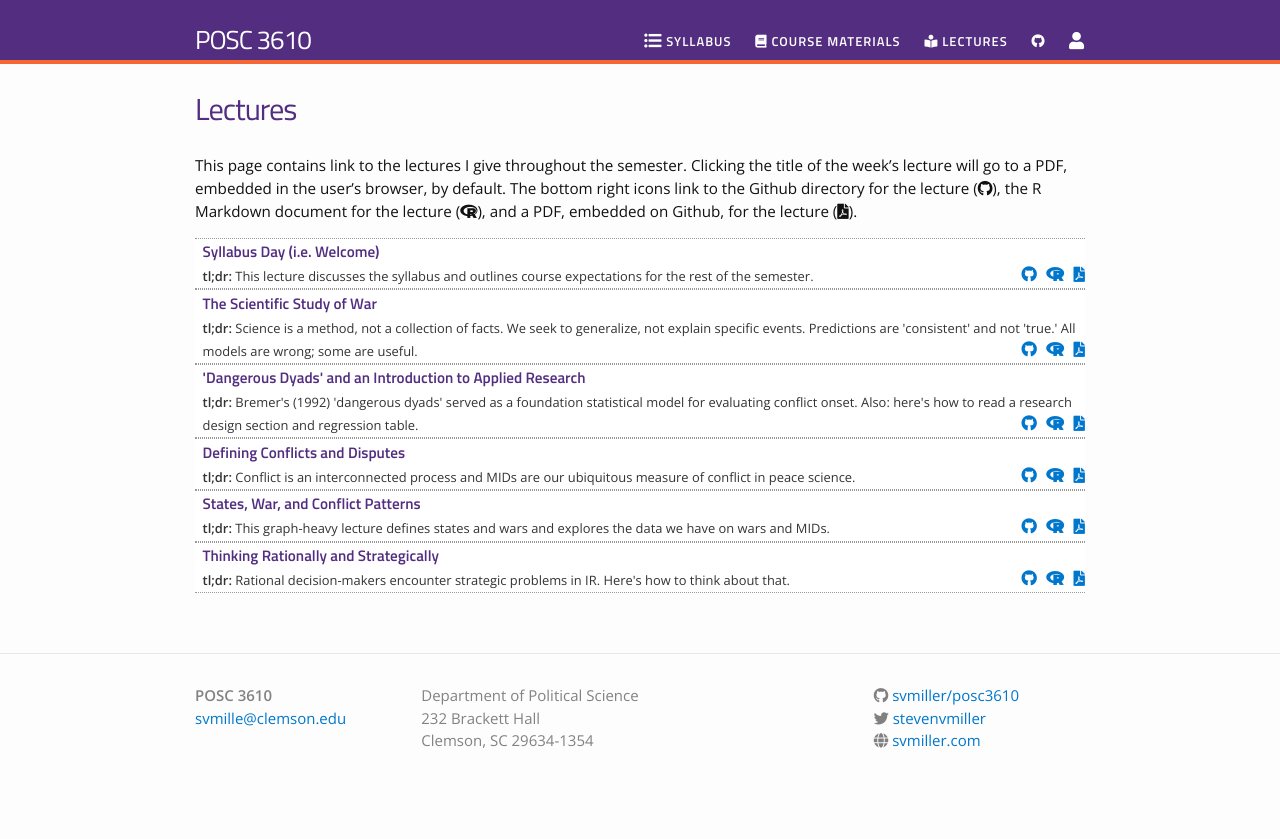
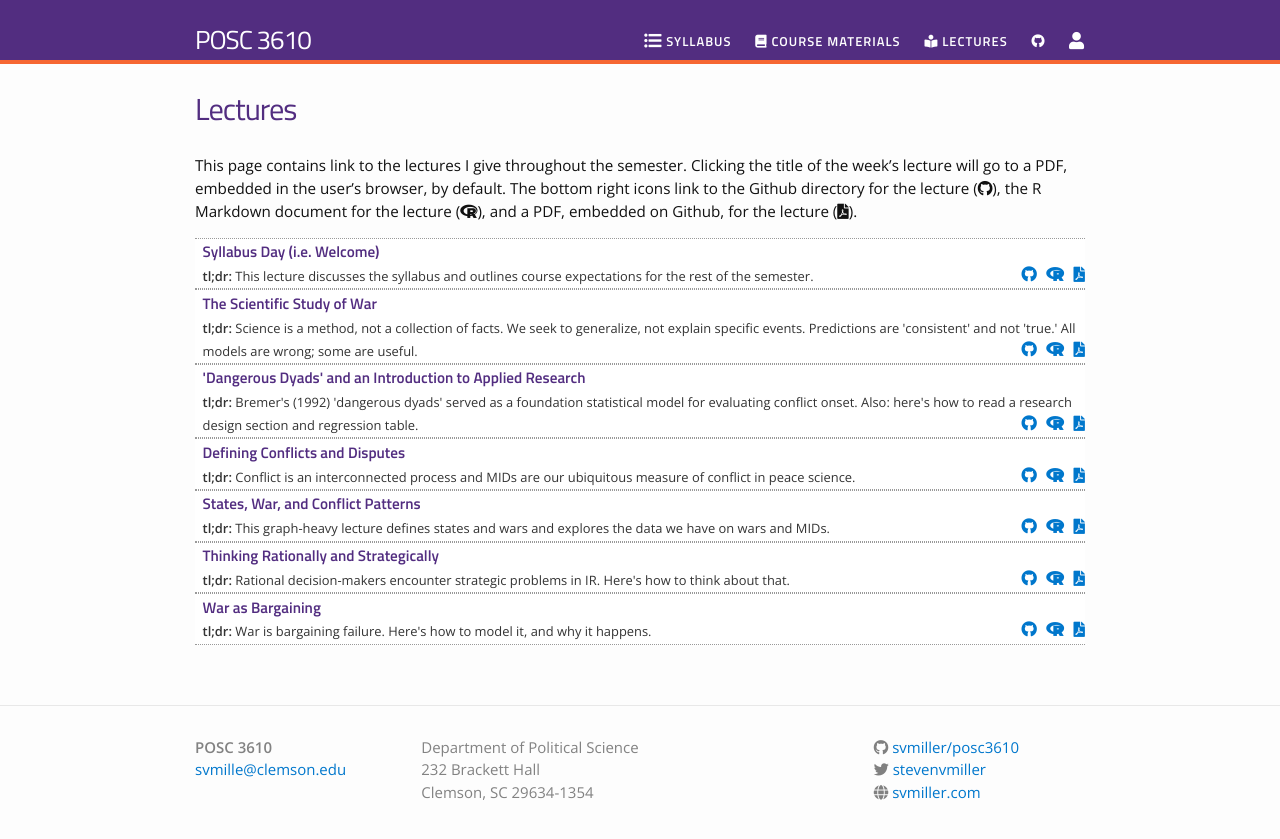
Before and after one commit to svmiller/posc3610, a Jekyll site: the page built from lectures.md, in a window 1280 px wide. Shown: the top 839 px of the page. Built offline with Jekyll 4.4.1, drawn with Linux system fonts in a browser that asks for light colours; nearby versions of some CDN libraries.

Commit message:
add bargaining lecture

```diff
--- a/_data/lectures.yml
+++ b/_data/lectures.yml
@@ -27,3 +27,8 @@
   filename: rationality-1
   dirname: rationality-1
   tldr: "Rational decision-makers encounter strategic problems in IR. Here's how to think about that."
+
+- title: "War as Bargaining"
+  filename: rationality-2
+  dirname: rationality-2
+  tldr: "War is bargaining failure. Here's how to model it, and why it happens."
```
